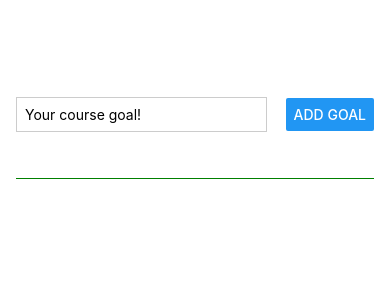
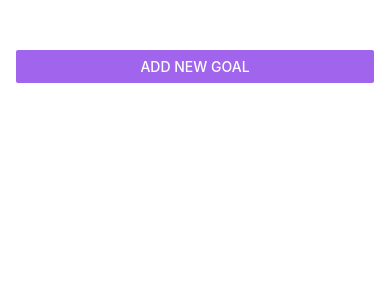
Before and after one commit to nicywi/GoalsAppRN, a React Native app in the folder ReactNativeProject1/: screen / in a window 390 px wide. Shown: the top 300 px of the page. Built offline with nearby package versions, Linux system fonts and the light colour scheme.

Commit message:
bug fixes and finish

```diff
--- a/ReactNativeProject1/App.js
+++ b/ReactNativeProject1/App.js
@@ -1,35 +1,57 @@
 import { useState } from 'react';
-import { StyleSheet, View, FlatList } from 'react-native';
+import { StyleSheet, View, FlatList, Button } from 'react-native';
+import { StatusBar } from 'expo-status-bar';
+
 import GoalItem from './components/GoalItem';
 import GoalInput from './components/GoalInput';
 
-// const Separator = () => <View style={styles.separator} />;
+export default function App() {
+  const [modalIsVisible, setModalIsVisible] = useState(false);
+  const [courseGoals, setCourseGoals] = useState([]);
 
-export default function App() {
-  const [courseGoals, setCourseGoals] = useState([]);
+  function startAddGoalHandler() {
+    setModalIsVisible(true);
+  }
+
+  function endAddGoalHandler() {
+    setModalIsVisible(false);
+  }
 
   function addGoalHandler(enteredGoalText) {
     setCourseGoals((currentCourseGoals) => [
       ...currentCourseGoals,
-      { text: enteredGoalText, key: Math.random().toString() },
+      { text: enteredGoalText, id: Math.random().toString() },
     ]);
+    endAddGoalHandler();
   }
 
-function deleteGoalHandler(){
-  setCourseGoals(currentCourseGoals => {
+  function deleteGoalHandler(id) {
+    setCourseGoals((currentCourseGoals) => {
       return currentCourseGoals.filter((goal) => goal.id !== id);
     });
   }
 
   return (
+    <>
+      <StatusBar style="light" />
       <View style={styles.appContainer}>
-      <GoalInput onAddGoal={addGoalHandler} />
+        <Button
+          title="Add New Goal"
+          color="#a065ec"
+          onPress={startAddGoalHandler}
+        />
+        <GoalInput
+          visible={modalIsVisible}
+          onAddGoal={addGoalHandler}
+          onCancel={endAddGoalHandler}
+        />
         <View style={styles.goalsContainer}>
           <FlatList
             data={courseGoals}
             renderItem={(itemData) => {
               return (
-            <GoalItem text={itemData.item.text}
+                <GoalItem
+                  text={itemData.item.text}
                   id={itemData.item.id}
                   onDeleteItem={deleteGoalHandler}
                 />
@@ -41,16 +63,18 @@
             alwaysBounceVertical={false}
           />
         </View>
-    </View >
+      </View>
+    </>
   );
 }
+
 const styles = StyleSheet.create({
   appContainer: {
+    flex: 1,
     paddingTop: 50,
     paddingHorizontal: 16,
-    flex: 1
   },
   goalsContainer: {
-    flex: 5
-  }
+    flex: 5,
+  },
 });
--- a/ReactNativeProject1/app.json
+++ b/ReactNativeProject1/app.json
@@ -5,6 +5,7 @@
     "version": "1.0.0",
     "orientation": "portrait",
     "icon": "./assets/icon.png",
+    "backgroundColor": "#1e085a",
     "userInterfaceStyle": "light",
     "splash": {
       "image": "./assets/splash.png",
--- a/ReactNativeProject1/components/GoalInput.js
+++ b/ReactNativeProject1/components/GoalInput.js
@@ -1,7 +1,14 @@
 import { useState } from 'react';
-import {StyleSheet, View, TextInput, Button} from 'react-native';
+import {
+  View,
+  TextInput,
+  Button,
+  StyleSheet,
+  Modal,
+  Image,
+} from 'react-native';
 
-function GoalInput(props){
+function GoalInput(props) {
   const [enteredGoalText, setEnteredGoalText] = useState('');
 
   function goalInputHandler(enteredText) {
@@ -13,33 +20,62 @@
     setEnteredGoalText('');
   }
 
-    return(
+  return (
+    <Modal visible={props.visible} animationType="slide">
       <View style={styles.inputContainer}>
-        <TextInput style={styles.textInput}
-          placeholder='Your course goal!'
-          onChangeText={goalInputHandler} />
-        <Button title="Add Goal" onPress={props.onAddGoal} />
+        <Image
+          style={styles.image}
+          source={require('../assets/images/goal.png')}
+        />
+        <TextInput
+          style={styles.textInput}
+          placeholder="Your course goal!"
+          onChangeText={goalInputHandler}
+          value={enteredGoalText}
+        />
+        <View style={styles.buttonContainer}>
+          <View style={styles.button}>
+            <Button title="Cancel" onPress={props.onCancel} color="#f31282" />
           </View>
+          <View style={styles.button}>
+            <Button title="Add Goal" onPress={addGoalHandler} color="#b180f0" />
+          </View>
+        </View>
+      </View>
+    </Modal>
   );
-};
+}
 
 export default GoalInput;
 
 const styles = StyleSheet.create({
   inputContainer: {
     flex: 1,
-        flexDirection: 'row',
-        justifyContent: 'space-between',
+    justifyContent: 'center',
     alignItems: 'center',
-        marginBottom: 24,
-        borderBottomWidth: 1,
-        borderColor: 'green'
+    padding: 16,
+    backgroundColor: '#311b6b',
+  },
+  image: {
+    width: 100,
+    height: 100,
+    margin: 20,
   },
   textInput: {
     borderWidth: 1,
-        borderColor: '#cccccc',
-        width: '70%',
-        marginRight: 8,
-        padding: 8
-      }
+    borderColor: '#e4d0ff',
+    backgroundColor: '#e4d0ff',
+    color: '#120438',
+    borderRadius: 6,
+    width: '100%',
+    padding: 16,
+  },
+  buttonContainer: {
+    marginTop: 16,
+    flexDirection: 'row',
+  },
+  button: {
+    width: 100,
+    marginHorizontal: 8,
+  },
 });
```
Also changed, not shown: ReactNativeProject1/components/GoalItem.js (+6 -7 lines), ReactNativeProject1/assets/images/goal.png (added). Lines whose indentation alone changed are shown as unchanged.
